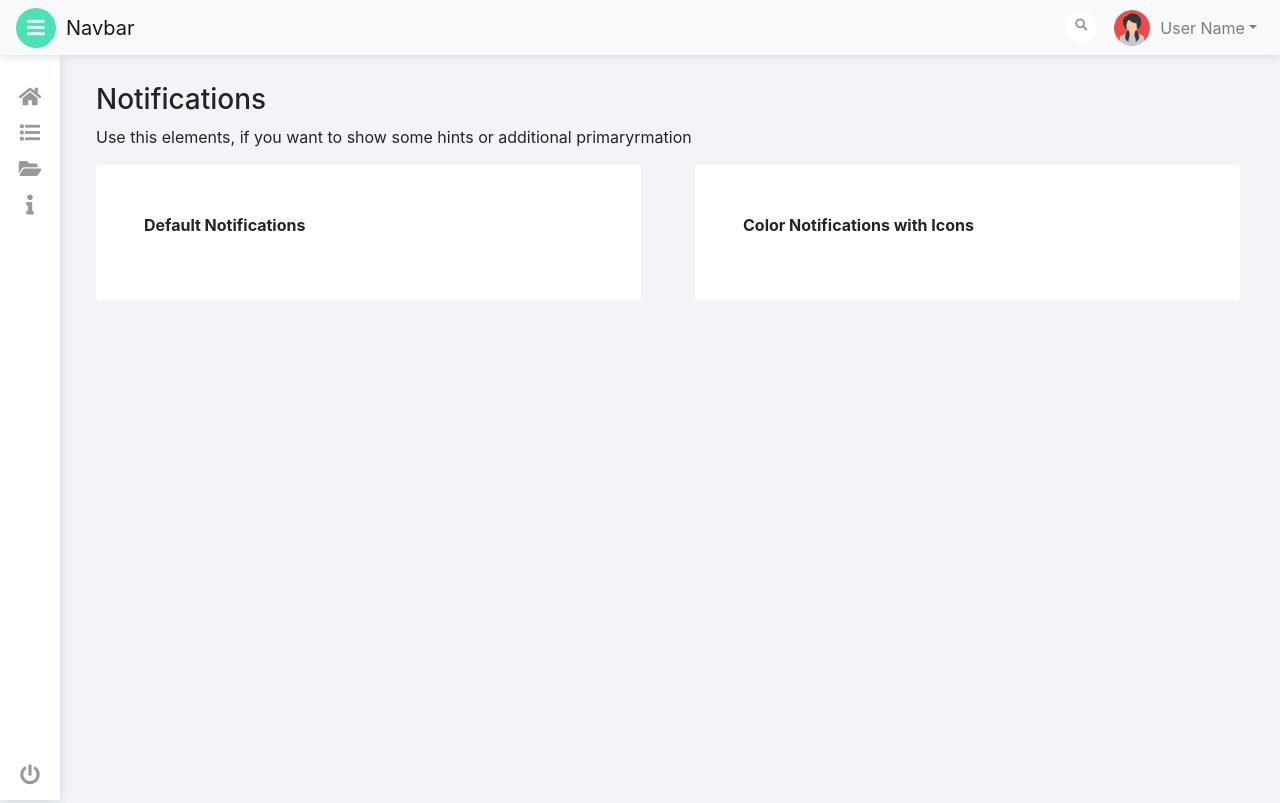
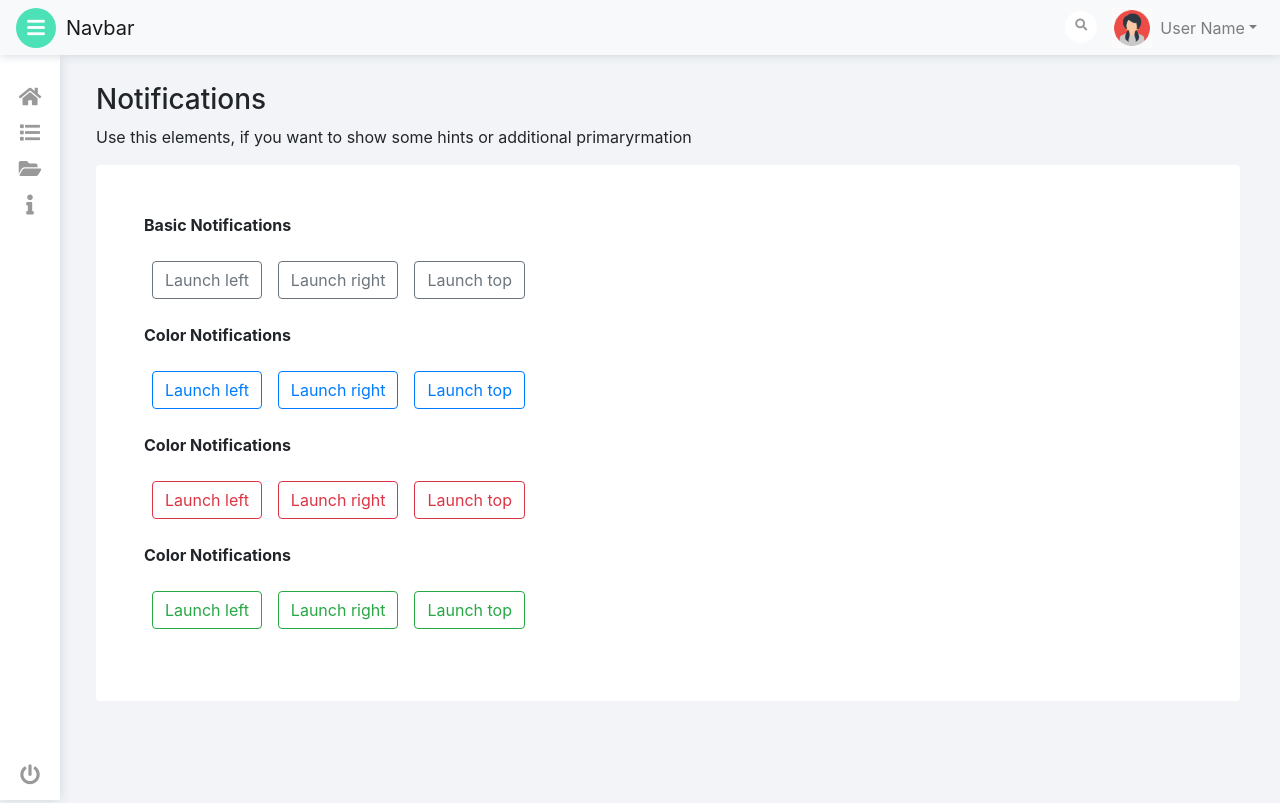
Before and after one commit to aida94/aida-kit, a React (Create React App) app: page /notifications in a window 1280 px wide. Built offline with nearby package versions, Linux system fonts and the light colour scheme.

Commit message:
add notifications

```diff
--- a/src/components/components/modals/iconModal.js
+++ b/src/components/components/modals/iconModal.js
@@ -30,7 +30,7 @@ class IconModal extends Component {
                 <h5 className='mt-4 text-primary' id='exampleModalLabel'><i className='fa fa-cog'></i></h5>
               </div>
               <div className='modal-body'>
-                Anim pariatur cliche reprehenderit, enim eiusmod high life accusamus terry richardson ad squid. Nihil anim keffiyeh helvetica, craft beer labore wes anderson cred nesciunt sapiente ea proident.
+                Anim pariatur cliche reprehenderit, enim eiusmod high life accusamus terry richardson cred nesciunt sapiente ea proident.
               </div>
               <div className='row mb-3 d-flex justify-content-end'>
                 <button type='button' className='btn btn-secondary mr-2' data-dismiss='modal' onClick={handleHide}>Close</button>
--- a/src/components/components/notifications/notification.js
+++ b/src/components/components/notifications/notification.js
@@ -1,9 +1,74 @@
 import React, { Component } from 'react';
+import './notifications.scss';
 
 class Notification extends Component {
+  constructor(props) {
+    super(props);
+    this.state = {
+      show: false,
+      float: '',
+      index: 100 };
+
+    this.handleShow = this.handleShow.bind(this);
+  }
+
+  componentDidMount() {
+    this.timerID = setInterval(
+      () => this.setState({ show: false }),
+      6000,
+    );
+  }
+
+  componentWillUnmount() {
+    clearInterval(this.timerID);
+  }
+
+
+  handleShow(float) {
+    this.setState({ show: true, float, index: this.state.index + 1 });
+  }
+
   render() {
+    const handleHide = () => this.setState({ show: false });
+    const hide = this.state.show ? 'd-block' : 'd-none';
+
+    let float = 'leftNot';
+    if (this.state.float === 'right') {
+      float = 'rightNot';
+    } else if (this.state.float === 'top') {
+      float = 'topNot';
+    }
+
+
     return (
+
       <div>
+        <button type='button' className={this.props.btnClass} data-toggle='modal' data-target='#exampleModal' onClick={() => this.handleShow('left')}>
+          Launch left
+        </button>
+
+        <button type='button' className={this.props.btnClass} data-toggle='modal' data-target='#exampleModal' onClick={() => this.handleShow('right')}>
+          Launch right
+        </button>
+
+        <button type='button' className={this.props.btnClass} data-toggle='modal' data-target='#exampleModal' onClick={() => this.handleShow('top')}>
+          Launch top
+        </button>
+
+        <div className={`mt-5 ${float} ${hide}`} id='exampleModal' tabIndex='-1' role='dialog' aria-labelledby='exampleModalLabel' aria-hidden='true' style={{ zIndex: this.state.index }}>
+            <div className={`modal-content ${this.props.class}`}>
+              <div className='boxHeader m-2'>
+                <h6 className='modal-title' id='exampleModalLabel'>Notification title</h6>
+                <button type='button' className='close' data-dismiss='modal' aria-label='Close' onClick={handleHide}>
+                  <span aria-hidden='true'>&times;</span>
+                </button>
+              </div>
+              <div className='m-2'>
+                <small>Anim pariatur cliche reprehenderit, enim eiusmod high life accusamus terry richardson ad squid. Nihil anim keffiyeh helvetica, craft beer labore wes anderson cred nesciunt sapiente ea proident.</small>
+              </div>
+          </div>
+        </div>
+
       </div>
     );
   }
--- a/src/components/components/notifications/notifications.js
+++ b/src/components/components/notifications/notifications.js
@@ -1,4 +1,5 @@
 import React, { Component } from 'react';
+import Notification from './notification';
 
 class Notifications extends Component {
   render() {
@@ -9,16 +10,20 @@ class Notifications extends Component {
           <p>Use this elements, if you want to show some hints or additional primaryrmation</p>
 
           <div className='row'>
-            <div className='col-md-6 mb-5'>
+            <div className='col-md-12 mb-5'>
               <div className='bg-white rounded p-2 p-md-5 mr-md-4'>
-                <p className='font-weight-bold'>Default Notifications</p>
 
-              </div>
-            </div>
+                <p className='font-weight-bold'>Basic Notifications</p>
+                <Notification class='text-muted' btnClass='btn btn-outline-secondary m-2 mb-4'/>
 
-            <div className='col-md-6 mb-5'>
-              <div className='bg-white rounded p-2 p-md-5 mr-md-4'>
-                <p className='font-weight-bold'>Color Notifications with Icons</p>
+                <p className='font-weight-bold'>Color Notifications</p>
+                <Notification class='bg-primary text-white border-primary' btnClass='btn btn-outline-primary m-2 mb-4'/>
+
+                <p className='font-weight-bold'>Color Notifications</p>
+                <Notification class='bg-danger text-white border-danger' btnClass='btn btn-outline-danger m-2 mb-4'/>
+
+                <p className='font-weight-bold'>Color Notifications</p>
+                <Notification class='bg-success text-white border-success' btnClass='btn btn-outline-success m-2 mb-4'/>
 
               </div>
             </div>
--- a/src/components/components/notifications/notifications.scss
+++ b/src/components/components/notifications/notifications.scss
@@ -1 +1,31 @@
 @import './../../../App.scss';
+
+.leftNot {
+    position: absolute;
+    top: -150px;
+    left: -15px;
+    max-width: 400px;
+}
+
+.rightNot {
+    position: absolute;
+    top: -150px;
+    right: 5px;
+    z-index: 100;
+    max-width: 400px;
+}
+
+.topNot {
+    position: absolute;
+    top: -150px;
+    right: 5px;
+    z-index: 100;
+    width: 100%;
+}
+
+.boxHeader {
+    display: flex;
+    align-items: flex-start;
+    justify-content: space-between;
+    border-bottom: 1px solid white;
+}
```
